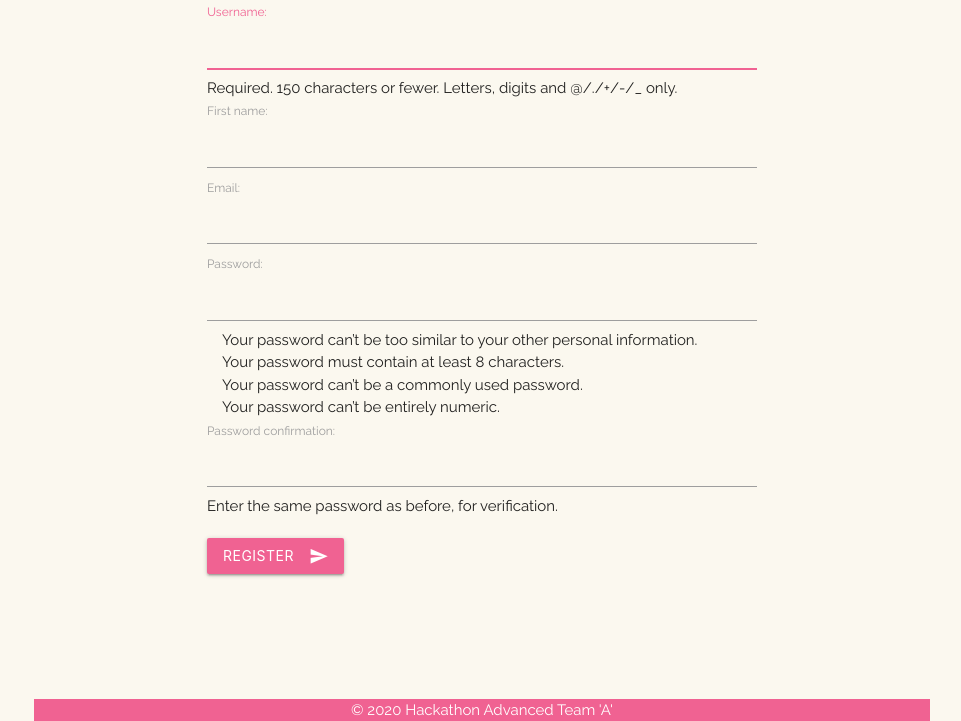
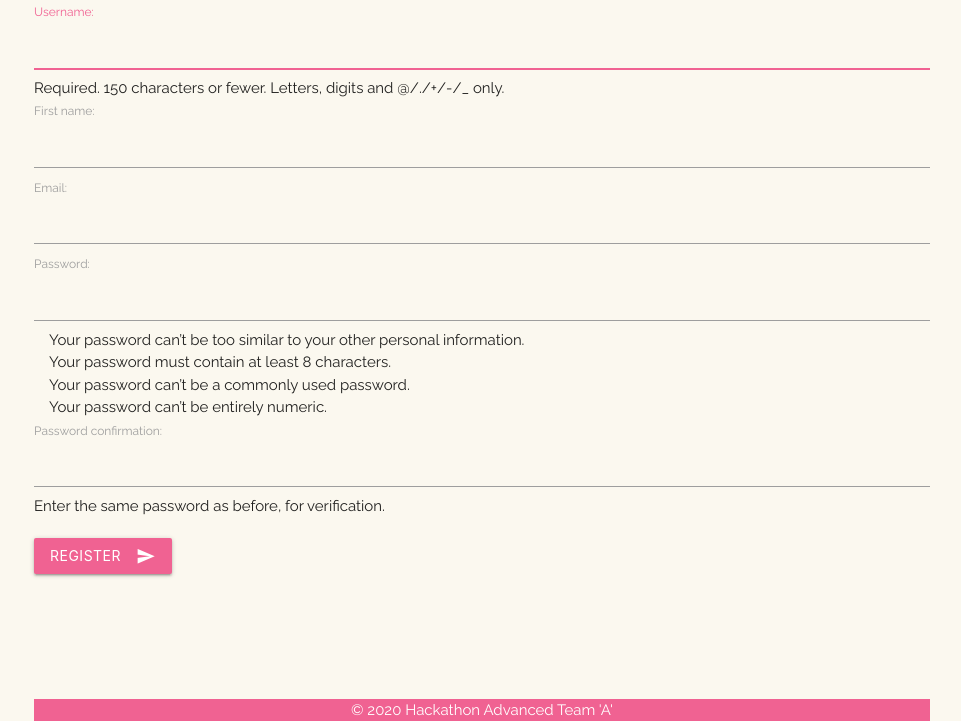
Before and after one commit to NaoiseGaffney/ElderCareSupreme, a Django app: page /register/ in a window 1280 px wide. Shown: the part 79-800 px from the top of the page, without its empty margins (158-1119 px from the left). Run offline with Django 3.2, Linux system fonts and the light colour scheme; some libraries are stand-ins or nearby versions.

Commit message:
Delete the row around the container for register.html

```diff
--- a/src/templates/accounts/login.html
+++ b/src/templates/accounts/login.html
@@ -52,6 +52,5 @@
 
     </div>
   </aside>
-</div>
 </form>
 {% endblock %}
--- a/src/templates/accounts/register.html
+++ b/src/templates/accounts/register.html
@@ -5,9 +5,6 @@ Register
 {% endblock %}
 
 {% block content %}
-<div class="row">
-
-
 <form method="post" class="container">
   {% csrf_token %}
   <div class="row">
@@ -20,5 +17,4 @@ Register
     </button>
   </div>
 </form>
-</div>
 {% endblock %}
```
Lines whose indentation alone changed are shown as unchanged.
